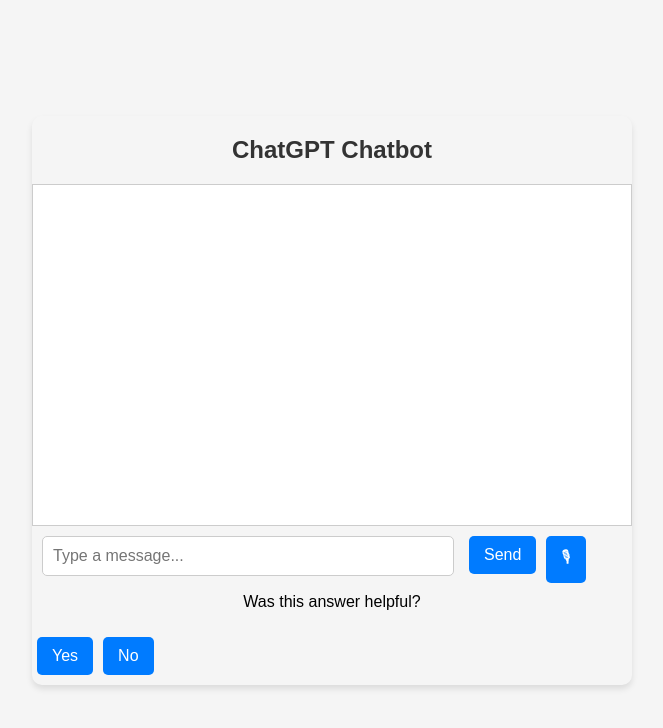
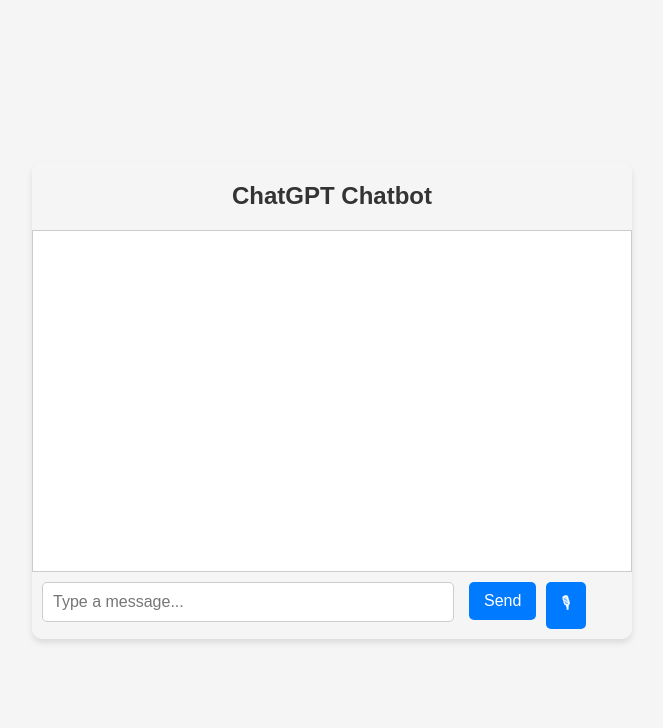
Before and after one commit to lsp-ghs/-Jiahao-.github.io, a website: page public/index.html in a window 1280 px wide. Shown: the whole page, without its empty margins (308-971 px from the left). Drawn offline with Linux system fonts and the light colour scheme.

Commit message:
Update index.html

```diff
--- a/public/index.html
+++ b/public/index.html
@@ -93,18 +93,7 @@
             clear: both;
         }
 
-        #feedbackButtons {
-            text-align: center;
-            margin-top: 15px;
-            clear: both; /* Added */
-        }
 
-        /* Added clear fix */
-        .clearfix::after {
-            content: "";
-            clear: both;
-            display: table;
-        }
 
     </style>
 </head>
@@ -115,11 +104,7 @@
         <input type="text" id="userInput" placeholder="Type a message..." autocomplete="off">
         <button onclick="sendMessage()">Send</button>
         <button id="startRecordBtn" onclick="startRecording()">🎙</button> <!-- Voice recording button with mic emoji -->
-        <div id="feedbackButtons">
-            <p>Was this answer helpful?</p>
-            <button onclick="sendFeedback('positive')">Yes</button>
-            <button onclick="sendFeedback('negative')">No</button>
-        </div>
+
     </div>
 
     <script>
```
